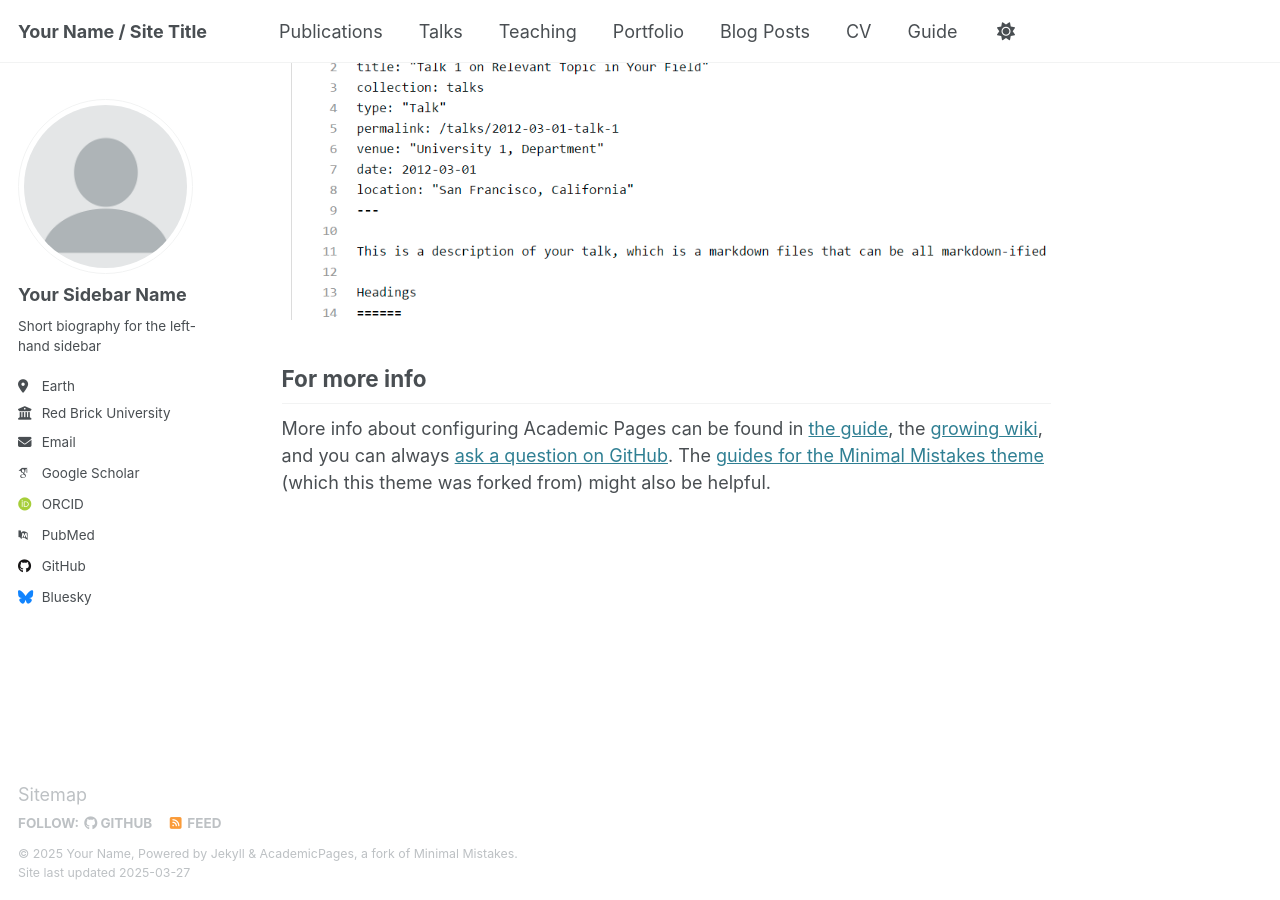
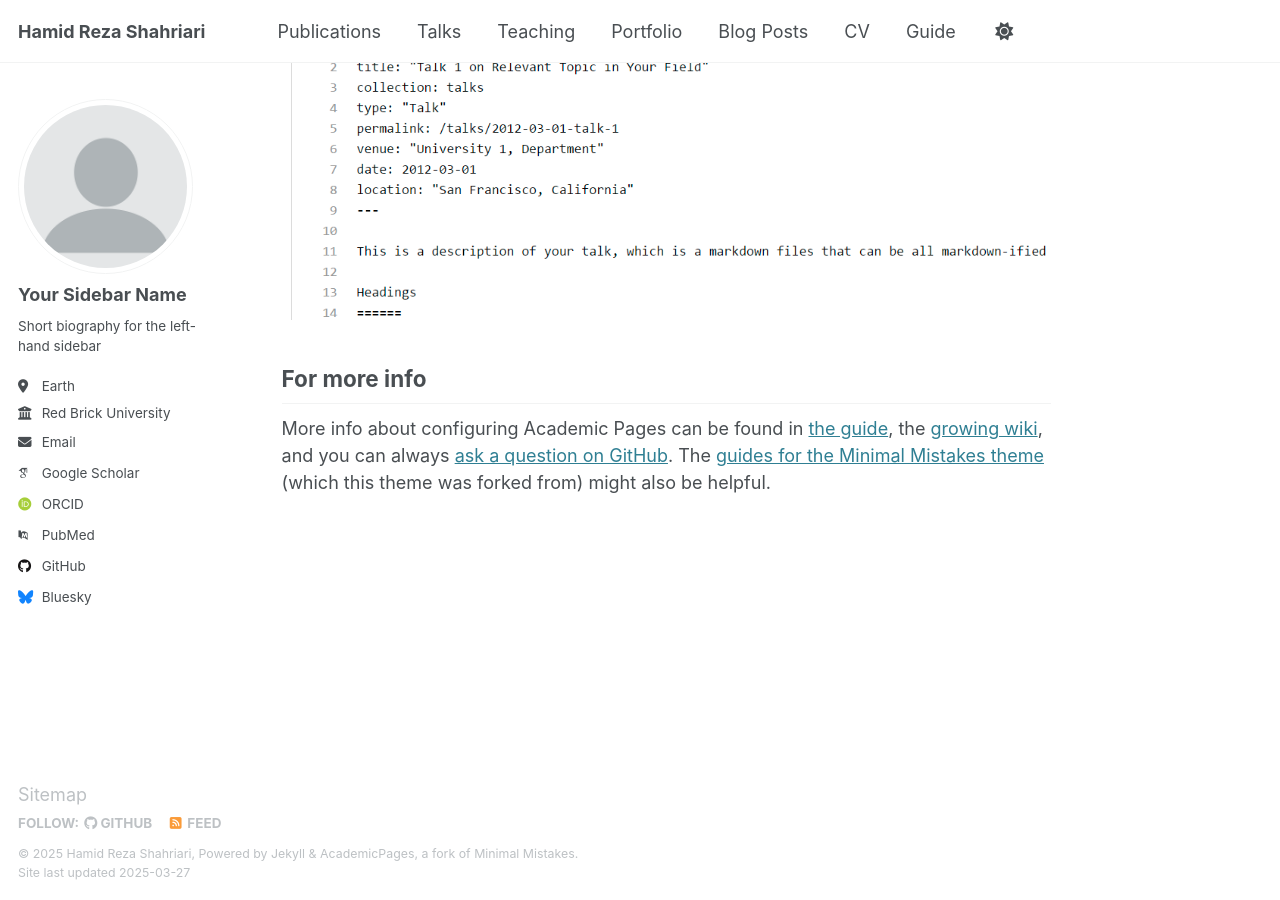
Before and after one commit to hrshahriari/hrshahriari.github.io, a Jekyll site: the page built from _pages/about.md, in a window 1280 px wide and 900 px high, scrolled down 2635 px. Built offline with Jekyll 4.4.1, drawn with Linux system fonts in a browser that asks for light colours; some web fonts are replaced.

Commit message:
Update _config.yml

```diff
--- a/_config.yml
+++ b/_config.yml
@@ -9,9 +9,9 @@
 # Basic Site Settings
 locale                   : "en-US"
 site_theme               : "default"
-title                    : "Your Name / Site Title"
+title                    : "Hamid Reza Shahriari"
 title_separator          : "-"
-name                     : &name "Your Name"
+name                     : &name "Hamid Reza Shahriari"
 description              : &description "personal description"
 url                      : https://academicpages.github.io # the base hostname & protocol for your site e.g. "https://[your GitHub username].github.io"
 baseurl                  : "" # the subpath of your site, e.g. "/blog"
```
